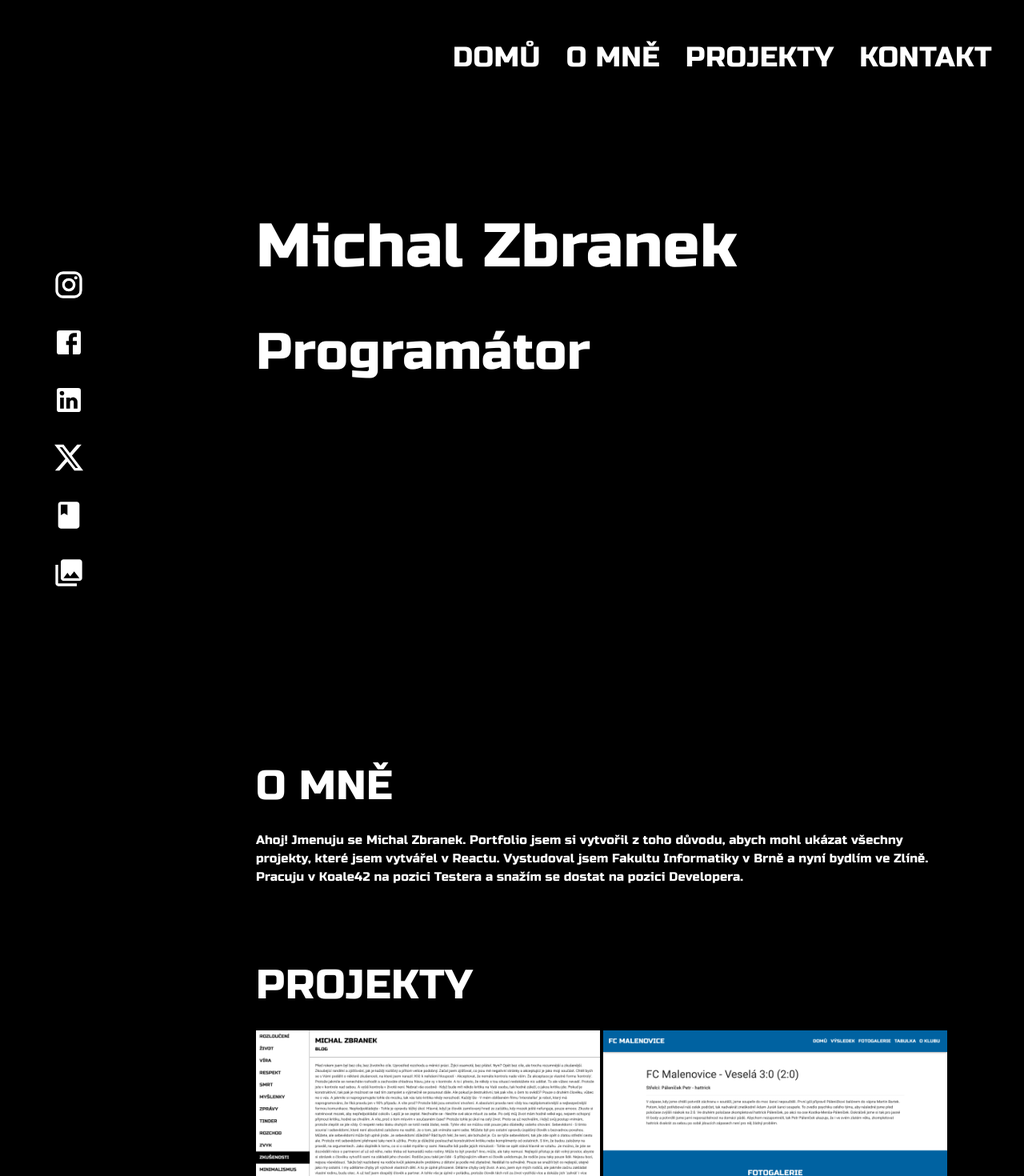
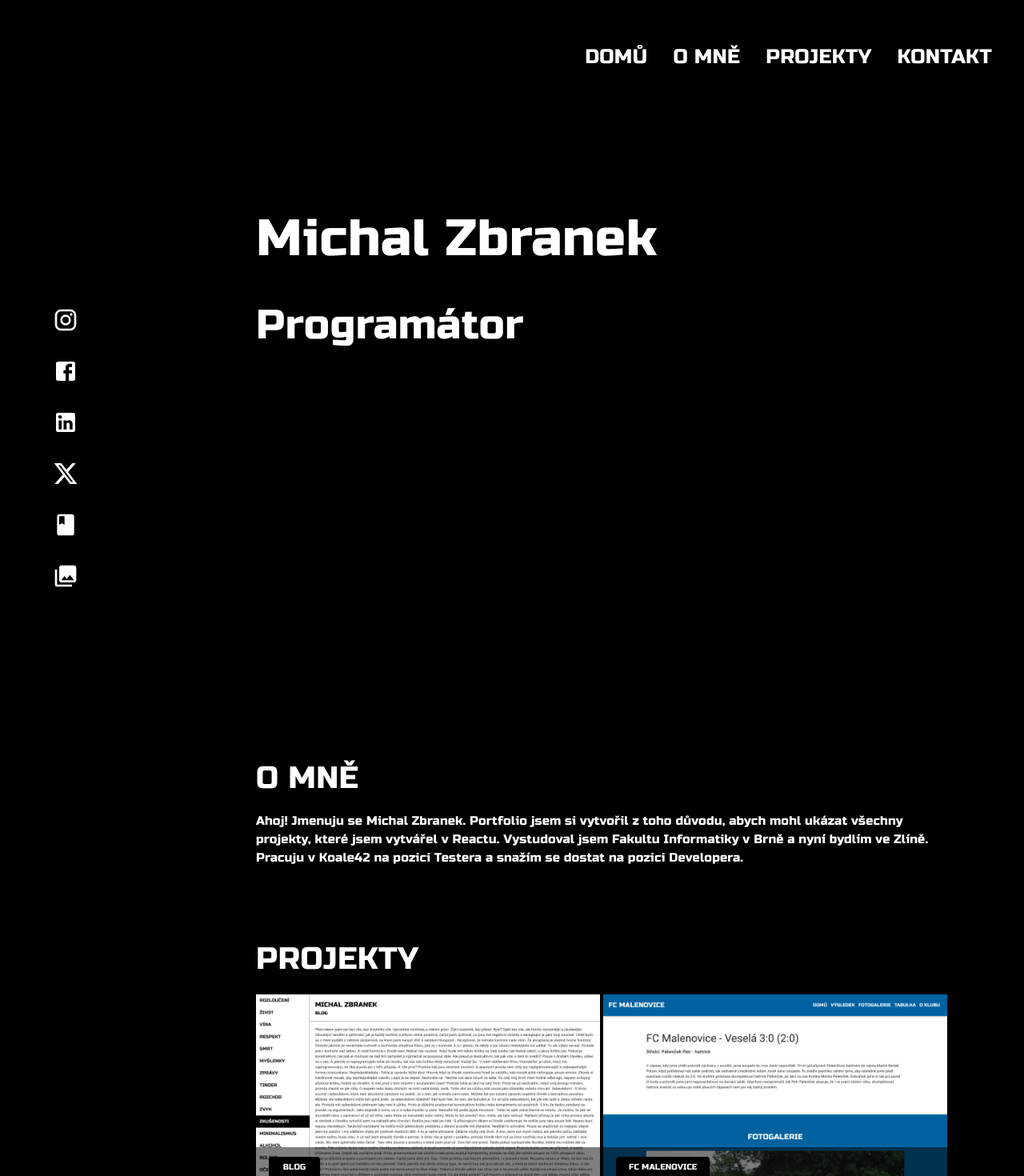
Before and after one commit to michalzbranek/portfolio, a React (Vite) app: page / in a window 1280 px wide. Shown: the top 1470 px of the page at 80% size. Built offline with nearby package versions, Linux system fonts and the light colour scheme.

Commit message:
feat: add home, navigation, project gallery, and social sidebar components to portfolio

```diff
--- a/src/About.tsx
+++ b/src/About.tsx
@@ -1,16 +1,27 @@
+import React from "react";
 import { Box, Typography } from "@mui/material";
 
 function About() {
   return (
     <Box>
       <Typography
-        sx={{ pl: "10%", fontSize: { xs: "10vw", sm: "4vw" } }}
-        fontFamily={"Russo One"}
+        sx={{
+          pl: "10%",
+          fontSize: { xs: "8vw", sm: "3vw" },
+          fontFamily: "Russo One",
+        }}
         gutterBottom
       >
         O MNĚ
       </Typography>
-      <Typography fontFamily={"Russo One"} sx={{ px: "10%", fontSize: { xs: "4vw", sm: "2vw", md: "1.5vw", lg: "1.2vw" } }} gutterBottom>
+      <Typography
+        sx={{
+          px: "10%",
+          fontSize: { xs: "4vw", sm: "2vw", md: "1.5vw", lg: "1.2vw" },
+          fontFamily: "Russo One",
+        }}
+        gutterBottom
+      >
         Ahoj! Jmenuju se Michal Zbranek. Portfolio jsem si vytvořil z toho
         důvodu, abych mohl ukázat všechny projekty, které jsem vytvářel v
         Reactu. Vystudoval jsem Fakultu Informatiky v Brně a nyní bydlím ve
--- a/src/Contact.tsx
+++ b/src/Contact.tsx
@@ -1,22 +1,47 @@
+import React from "react";
 import { Box, Typography } from "@mui/material";
 
 function Contact() {
   return (
     <Box sx={{ py: 10 }}>
       <Typography
-        sx={{ pl: "10%", fontSize: { xs: "10vw", sm: "4vw" } }}
-        fontFamily={"Russo One"}
+        sx={{
+          pl: "10%",
+          fontSize: { xs: "8vw", sm: "3vw" },
+          fontFamily: "Russo One",
+        }}
         gutterBottom
       >
         KONTAKT
       </Typography>
-      <Typography fontFamily={"Russo One"} sx={{ px: "10%", fontSize: { xs: "4vw", sm: "2vw", md: "1.5vw", lg: "1.2vw" } }} gutterBottom>
+      <Typography
+        sx={{
+          px: "10%",
+          fontSize: { xs: "4vw", sm: "2vw", md: "1.5vw", lg: "1.2vw" },
+          fontFamily: "Russo One",
+        }}
+        gutterBottom
+      >
         +420 731 840 268
       </Typography>
-      <Typography fontFamily={"Russo One"} sx={{ px: "10%", fontSize: { xs: "4vw", sm: "2vw", md: "1.5vw", lg: "1.2vw" } }} gutterBottom>
+      <Typography
+        sx={{
+          px: "10%",
+          fontSize: { xs: "4vw", sm: "2vw", md: "1.5vw", lg: "1.2vw" },
+          fontFamily: "Russo One",
+        }}
+        gutterBottom
+      >
         michal.zbranek.1@gmail.com
       </Typography>
-      <Typography fontFamily={"Russo One"} sx={{ px: "10%", fontSize: { xs: "4vw", sm: "2vw", md: "1.5vw", lg: "1.2vw" } }} gutterBottom>
+      <Typography
+        sx={{
+          px: "10%",
+          fontSize: { xs: "4vw", sm: "2vw", md: "1.5vw", lg: "1.2vw" },
+          fontFamily: "Russo One",
+        }}
+        gutterBottom
+      >
         © 2024 All rights reserved
       </Typography>
     </Box>
--- a/src/Home.tsx
+++ b/src/Home.tsx
@@ -1,18 +1,26 @@
+import React from "react";
 import { Box, Typography } from "@mui/material";
 
 function Home() {
   return (
     <Box sx={{ height: "100vh" }}>
       <Typography
-        sx={{ pl: "10%", pt: "10%", fontSize: { xs: "10vw", sm: "6vw" } }}
-        fontFamily={"Russo One"}
+        sx={{
+          pl: "10%",
+          pt: "10%",
+          fontSize: { xs: "8vw", sm: "5vw" },
+          fontFamily: "Russo One",
+        }}
         gutterBottom
       >
         Michal Zbranek
       </Typography>
       <Typography
-        sx={{ pl: "10%", fontSize: { xs: "7vw", sm: "5vw" } }}
-        fontFamily={"Russo One"}
+        sx={{
+          pl: "10%",
+          fontSize: { xs: "6vw", sm: "4vw" },
+          fontFamily: "Russo One",
+        }}
         gutterBottom
       >
         Programátor
--- a/src/Horizontal.tsx
+++ b/src/Horizontal.tsx
@@ -1,3 +1,4 @@
+import React from "react";
 import {
   AppBar,
   Box,
@@ -51,7 +52,7 @@ function Horizontal({
             }}
           >
             <ListItemText>
-              <Typography fontSize={{ xs: "6vw" }} fontFamily={"Russo One"}>DOMŮ</Typography>
+              <Typography sx={{ fontSize: { xs: "5vw" }, fontFamily: "Russo One" }}>DOMŮ</Typography>
             </ListItemText>
           </ListItemButton>
         </ListItem>
@@ -68,7 +69,7 @@ function Horizontal({
             }}
           >
             <ListItemText>
-              <Typography fontSize={{ xs: "6vw" }} fontFamily={"Russo One"}>O MNĚ</Typography>
+              <Typography sx={{ fontSize: { xs: "5vw" }, fontFamily: "Russo One" }}>O MNĚ</Typography>
             </ListItemText>
           </ListItemButton>
         </ListItem>
@@ -85,7 +86,7 @@ function Horizontal({
             }}
           >
             <ListItemText>
-              <Typography fontSize={{ xs: "6vw" }} fontFamily={"Russo One"}>PROJEKTY</Typography>
+              <Typography sx={{ fontSize: { xs: "5vw" }, fontFamily: "Russo One" }}>PROJEKTY</Typography>
             </ListItemText>
           </ListItemButton>
         </ListItem>
@@ -102,7 +103,7 @@ function Horizontal({
             }}
           >
             <ListItemText>
-              <Typography fontSize={{ xs: "6vw" }} fontFamily={"Russo One"}>KONTAKT</Typography>
+              <Typography sx={{ fontSize: { xs: "5vw" }, fontFamily: "Russo One" }}>KONTAKT</Typography>
             </ListItemText>
           </ListItemButton>
         </ListItem>
@@ -153,7 +154,7 @@ function Horizontal({
                 },
               }}
             >
-              <Typography fontSize={{ sm: 25, md: 30, lg: 35 }} fontFamily={"Russo One"}>
+              <Typography sx={{ fontSize: { sm: 18, md: 22, lg: 25 }, fontFamily: "Russo One" }}>
                 DOMŮ{" "}
               </Typography>
             </Button>
@@ -169,7 +170,7 @@ function Horizontal({
                 },
               }}
             >
-              <Typography fontSize={{ sm: 25, md: 30, lg: 35 }} fontFamily={"Russo One"}>
+              <Typography sx={{ fontSize: { sm: 18, md: 22, lg: 25 }, fontFamily: "Russo One" }}>
                 O MNĚ{" "}
               </Typography>
             </Button>
@@ -185,7 +186,7 @@ function Horizontal({
                 },
               }}
             >
-              <Typography fontSize={{ sm: 25, md: 30, lg: 35 }} fontFamily={"Russo One"}>
+              <Typography sx={{ fontSize: { sm: 18, md: 22, lg: 25 }, fontFamily: "Russo One" }}>
                 PROJEKTY{" "}
               </Typography>
             </Button>
@@ -200,7 +201,7 @@ function Horizontal({
                 },
               }}
             >
-              <Typography fontSize={{ sm: 25, md: 30, lg: 35 }} fontFamily={"Russo One"}>
+              <Typography sx={{ fontSize: { sm: 18, md: 22, lg: 25 }, fontFamily: "Russo One" }}>
                 KONTAKT
               </Typography>
             </Button>
--- a/src/Projects.tsx
+++ b/src/Projects.tsx
@@ -1,3 +1,4 @@
+import React from "react";
 import {
   Box,
   Button,
@@ -29,8 +30,7 @@ function Projects() {
   return (
     <Box sx={{ pt: 10, pl: "10%" }}>
       <Typography
-        fontFamily={"Russo One"}
-        sx={{ fontSize: { xs: "10vw", sm: "4vw" } }}
+        sx={{ fontSize: { xs: "8vw", sm: "3vw" }, fontFamily: "Russo One" }}
         gutterBottom
       >
         PROJEKTY
@@ -62,8 +62,10 @@ function Projects() {
                   }}
                 >
                   <Typography
-                    fontFamily={"Russo One"}
-                    sx={{ fontSize: { xs: "3vw", sm: "1vw" } }}
+                    sx={{
+                      fontSize: { xs: "2.5vw", sm: "0.8vw" },
+                      fontFamily: "Russo One",
+                    }}
                   >
                     {item.title}
                   </Typography>
--- a/src/Vertical.tsx
+++ b/src/Vertical.tsx
@@ -1,3 +1,4 @@
+import React from "react";
 import InstagramIcon from "@mui/icons-material/Instagram";
 import FacebookIcon from "@mui/icons-material/Facebook";
 import LinkedInIcon from "@mui/icons-material/LinkedIn";
@@ -39,7 +40,7 @@ function Vertical() {
                 mx: 1,
                 my: 1,
                 "& .MuiSvgIcon-root": {
-                  fontSize: { xs: 24, sm: 30, md: 35, lg: 40 },
+                  fontSize: { xs: 20, sm: 24, md: 28, lg: 32 },
                 },
                 ":hover": {
                   backgroundColor: "Aquamarine",
@@ -57,7 +58,7 @@ function Vertical() {
                 mx: 1,
                 my: 1,
                 "& .MuiSvgIcon-root": {
-                  fontSize: { xs: 24, sm: 30, md: 35, lg: 40 },
+                  fontSize: { xs: 20, sm: 24, md: 28, lg: 32 },
                 },
                 ":hover": {
                   backgroundColor: "Aquamarine",
@@ -75,7 +76,7 @@ function Vertical() {
                 mx: 1,
                 my: 1,
                 "& .MuiSvgIcon-root": {
-                  fontSize: { xs: 24, sm: 30, md: 35, lg: 40 },
+                  fontSize: { xs: 20, sm: 24, md: 28, lg: 32 },
                 },
                 ":hover": {
                   backgroundColor: "Aquamarine",
@@ -93,7 +94,7 @@ function Vertical() {
                 mx: 1,
                 my: 1,
                 "& .MuiSvgIcon-root": {
-                  fontSize: { xs: 24, sm: 30, md: 35, lg: 40 },
+                  fontSize: { xs: 20, sm: 24, md: 28, lg: 32 },
                 },
                 ":hover": {
                   backgroundColor: "Aquamarine",
@@ -111,7 +112,7 @@ function Vertical() {
                 mx: 1,
                 my: 1,
                 "& .MuiSvgIcon-root": {
-                  fontSize: { xs: 24, sm: 30, md: 35, lg: 40 },
+                  fontSize: { xs: 20, sm: 24, md: 28, lg: 32 },
                 },
                 ":hover": {
                   backgroundColor: "Aquamarine",
@@ -129,7 +130,7 @@ function Vertical() {
                 mx: 1,
                 my: 1,
                 "& .MuiSvgIcon-root": {
-                  fontSize: { xs: 24, sm: 30, md: 35, lg: 40 },
+                  fontSize: { xs: 20, sm: 24, md: 28, lg: 32 },
                 },
                 ":hover": {
                   backgroundColor: "Aquamarine",
```
